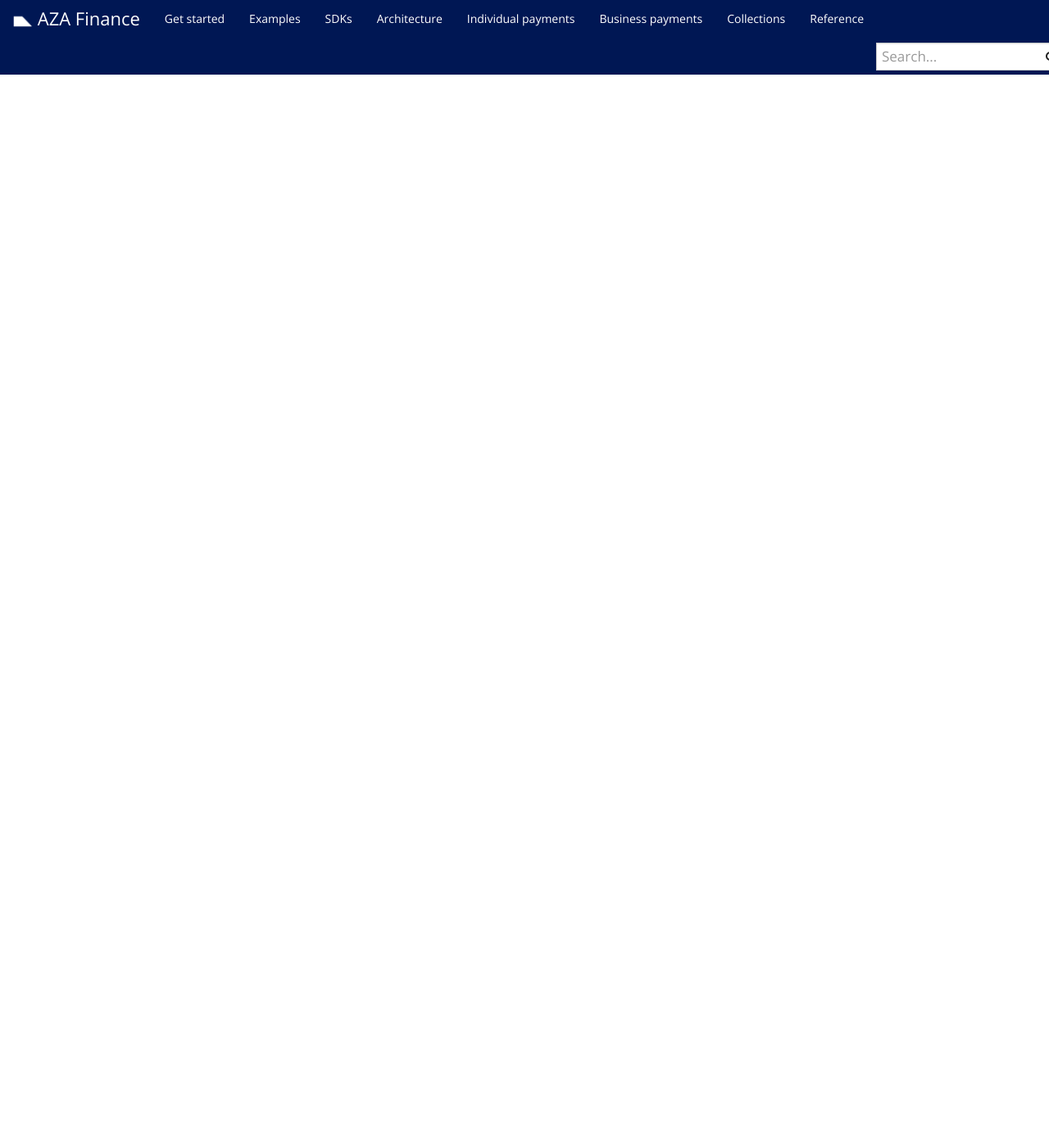
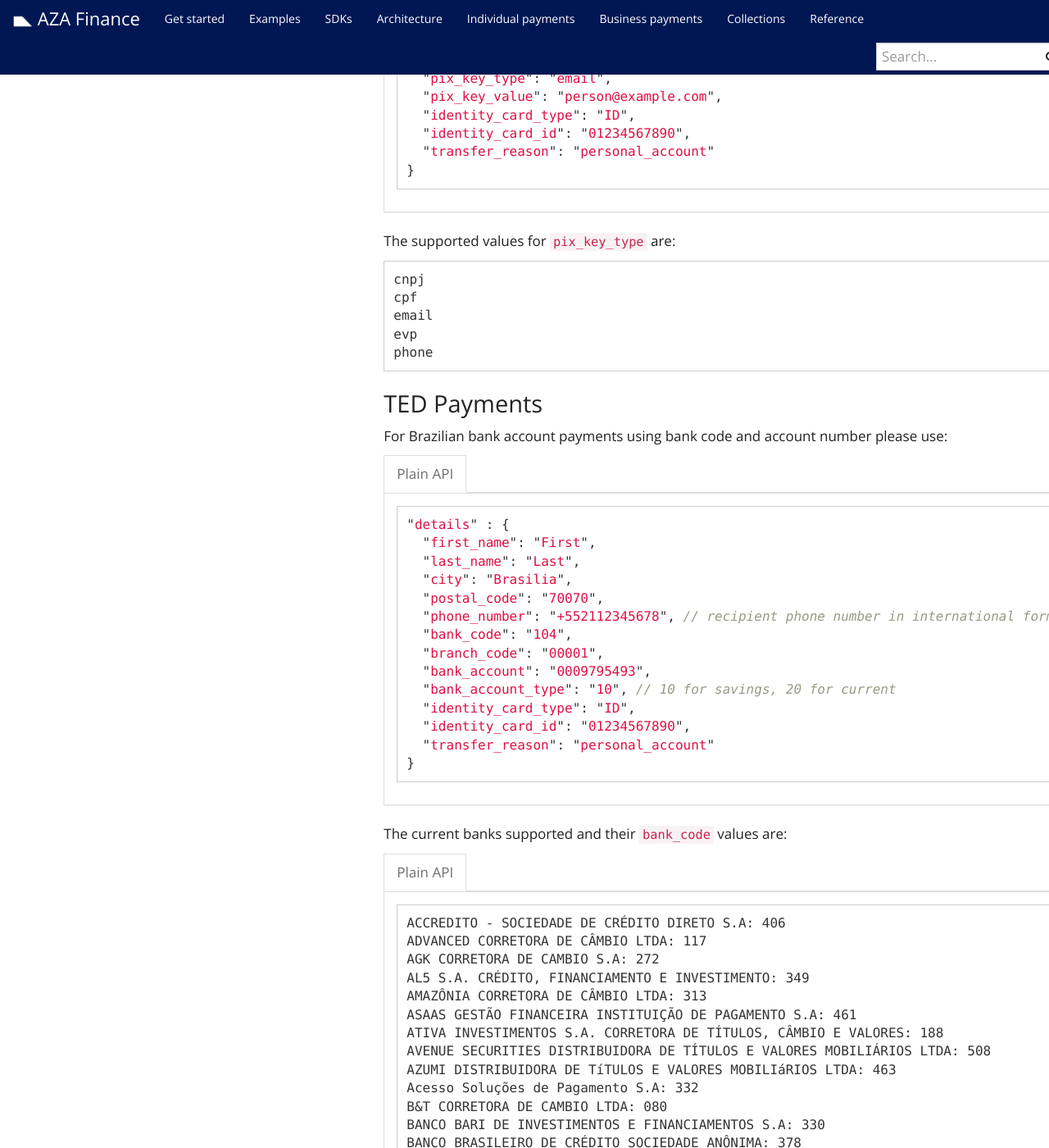
Before and after one commit to transferzero/api-documentation, a Jekyll site: the page built from _docs/individual-payments.md, in a window 1280 px wide and 1400 px high, scrolled down 25523 px. Shown: the whole window at 82% size. Built offline with Jekyll 4.4.1, drawn with Linux system fonts in a browser that asks for light colours; nearby versions of some CDN libraries; comment, search, counter and statistics services are not loaded; some of the changed text lies outside the part shown.

Commit message:
BTA-10546 Update BRL::Bank payout method with city and postal code (#141)
BTA-10546: Update BRL::Bank payout method with city and postal code

Changes
-------

- Adds required fields `city` and `postal_code` to `BRL::Bank` corridor.
- Moves `Brazil/BRL::Bank` to the public documentation.
- Adds `pix_key_type`(s) to the PIX documentation.

![Screenshot 2023-02-02 at 17 31 15](https://user-images.githubusercontent.com/40522592/216398868-fcecdc5c-c780-4954-b378-eab0069dc9a8.png)

![Screenshot 2023-01-31 at 16 48 43](https://user-images.githubusercontent.com/40522592/216026477-d3b76580-0d4a-4589-9392-910d73859ec9.png)

![Screenshot 2023-02-03 at 10 59 58](https://user-images.githubusercontent.com/40522592/216588809-8d8fc6e7-2a24-4f43-9a48-4cc906fecdac.png)

````diff
--- a/_docs/individual-payments.md
+++ b/_docs/individual-payments.md
@@ -692,3 +692,7 @@
 <div class="alert alert-info" markdown="1">
 **Note!** The provider might check the name against the registered holder of the mobile number and block transactions if they don't match.
 </div>
+
+# Brazil
+
+{% include corridors/brl-bank.md recipient_type='individual' %}
--- a/_includes/corridors/brl-bank.md
+++ b/_includes/corridors/brl-bank.md
@@ -9,6 +9,8 @@
 ```javascript
 "details" : {
   {{ recipient_name }},
+  "city": "Brasilia",
+  "postal_code": "70070",
   "phone_number": "+552112345678", // recipient phone number in international format
   "pix_key_type": "email",
   "pix_key_value": "person@example.com",
@@ -21,7 +23,14 @@
 
 {% include language-tabbar.html prefix="brl-bank-pix" raw=data-raw %}
 
-
+The supported values for `pix_key_type` are:
+```
+cnpj
+cpf
+email
+evp
+phone
+```
 
 ### TED Payments
 For Brazilian bank account payments using bank code and account number please use:
@@ -30,6 +39,8 @@
 ```javascript
 "details" : {
   {{ recipient_name }},
+  "city": "Brasilia",
+  "postal_code": "70070",
   "phone_number": "+552112345678", // recipient phone number in international format
   "bank_code": "104",
   "branch_code": "00001",
````
Also changed, not shown: _docs/beta-payments.md (+0 -4 lines).
